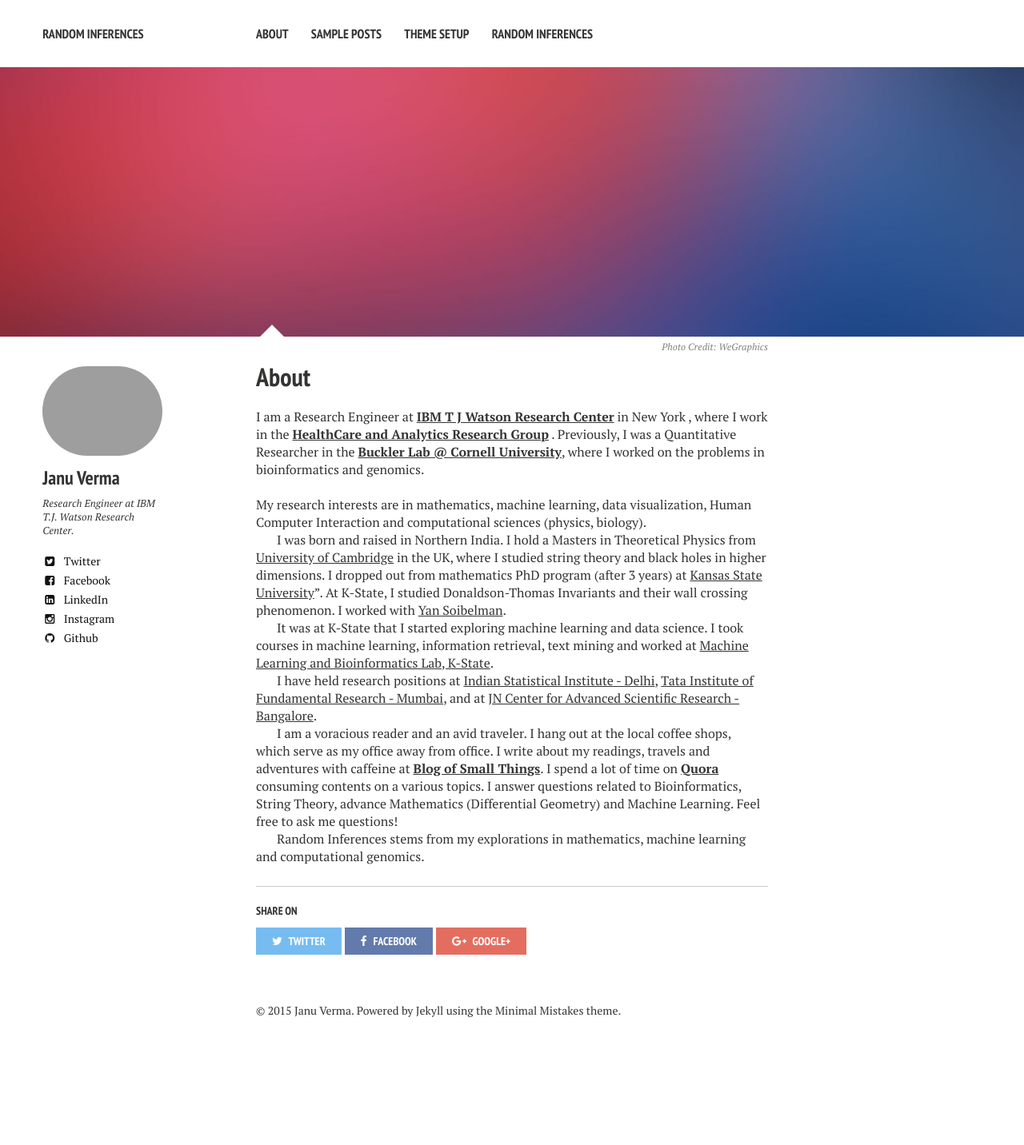
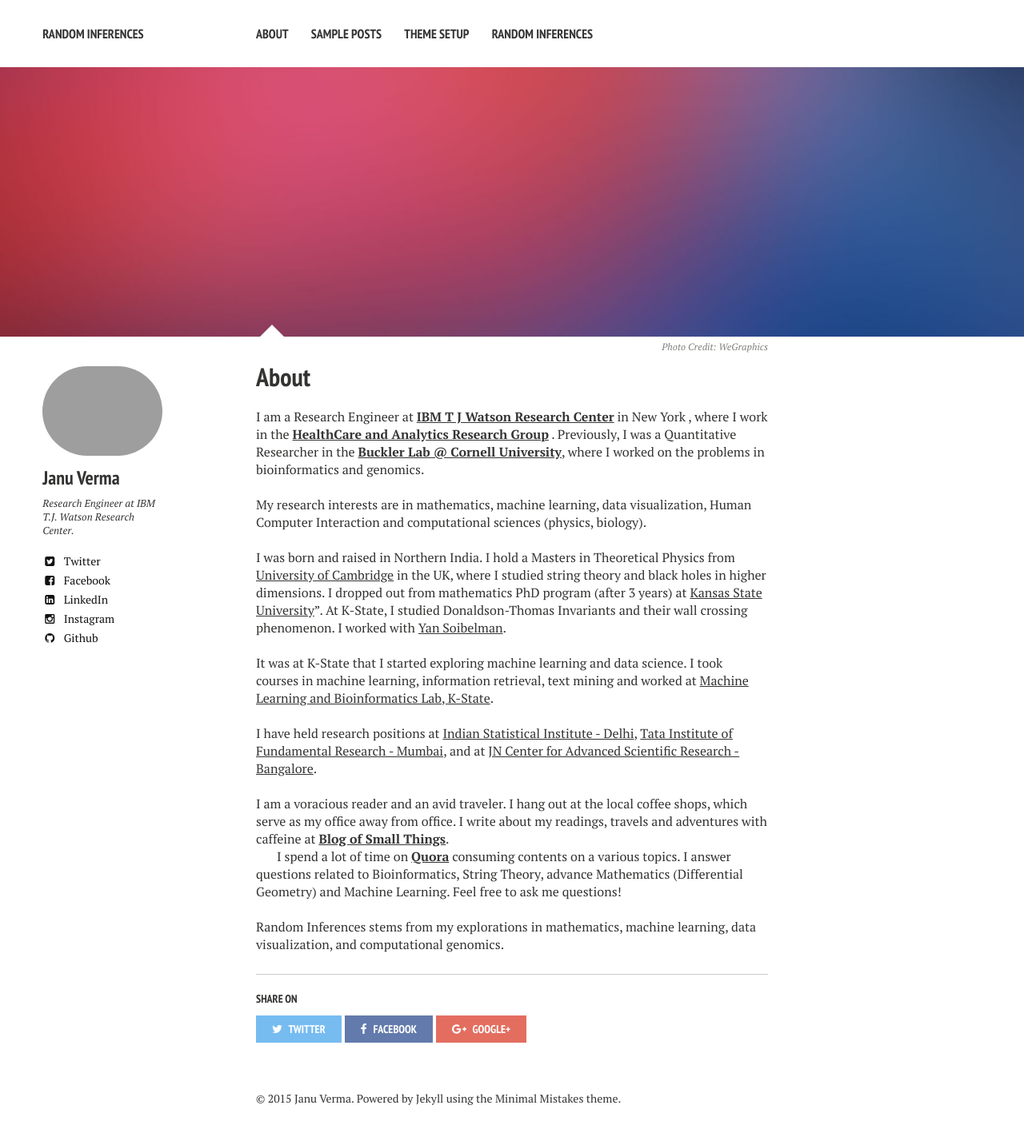
Before and after one commit to Jverma/Jverma.github.io, a Jekyll site: the page built from about/index.md, in a window 1280 px wide. Shown: the whole page at 80% size. Built offline with Jekyll 4.4.1, drawn with Linux system fonts in a browser that asks for light colours; nearby versions of some CDN libraries; before the commit the page ends 1322 px from its top, so only the background shows below that.

Commit message:
about changed 6

```diff
--- a/about/index.md
+++ b/about/index.md
@@ -12,15 +12,15 @@ image:
 I am a Research Engineer at [**IBM T J Watson Research Center**](http://www.research.ibm.com) in New York , where I work in the [**HealthCare and Analytics Research Group**](http://www.research.ibm.com/healthcare/) . Previously, I was a Quantitative Researcher in the [**Buckler Lab @ Cornell University**](http://www.maizegenetics.net), where I worked on the problems in bioinformatics and genomics.
 <br><br>
 My research interests are in mathematics, machine learning, data visualization, Human Computer Interaction and computational sciences (physics, biology).
+<br><br>
+I was born and raised in Northern India. I hold a Masters in Theoretical Physics from [University of Cambridge](https://www.cam.ac.uk) in the UK, where I studied string theory and black holes in higher dimensions. I dropped out from mathematics PhD program (after 3 years) at [Kansas State University](https://www.ksu.edu)". At K-State, I studied Donaldson-Thomas Invariants and their wall crossing phenomenon. I worked with [Yan Soibelman](http://www.math.ksu.edu/~soibel/).
+<br><br>
+It was at K-State that I started exploring machine learning and data science. I took courses in machine learning, information retrieval, text mining and worked at [Machine Learning and Bioinformatics Lab, K-State](http://people.cis.ksu.edu/~dcaragea/mlb/doku.php).
+<br><br>
+I have held research positions at [Indian Statistical Institute - Delhi](http://www.isid.ac.in/), [Tata Institute of Fundamental Research - Mumbai](http://www.theory.tifr.res.in), and at [JN Center for Advanced Scientific Research - Bangalore](http://www.jncasr.ac.in).
+<br><br>
+I am a voracious reader and an avid traveler. I hang out at the local coffee shops, which serve as my office away from office. I write about my readings, travels and adventures with caffeine at [**Blog of Small Things**](http://januverma.tumblr.com/).
 
-
-I was born and raised in Northern India. I hold a Masters in Theoretical Physics from [University of Cambridge](https://www.cam.ac.uk) in the UK, where I studied string theory and black holes in higher dimensions. I dropped out from mathematics PhD program (after 3 years) at [Kansas State University](https://www.ksu.edu)". At K-State, I studied Donaldson-Thomas Invariants and their wall crossing phenomenon. I worked with [Yan Soibelman](http://www.math.ksu.edu/~soibel/).
-
-It was at K-State that I started exploring machine learning and data science. I took courses in machine learning, information retrieval, text mining and worked at [Machine Learning and Bioinformatics Lab, K-State](http://people.cis.ksu.edu/~dcaragea/mlb/doku.php).
-
-I have held research positions at [Indian Statistical Institute - Delhi](http://www.isid.ac.in/), [Tata Institute of Fundamental Research - Mumbai](http://www.theory.tifr.res.in), and at [JN Center for Advanced Scientific Research - Bangalore](http://www.jncasr.ac.in).
-
-I am a voracious reader and an avid traveler. I hang out at the local coffee shops, which serve as my office away from office. I write about my readings, travels and adventures with caffeine at [**Blog of Small Things**](http://januverma.tumblr.com/).
 I spend a lot of time on [**Quora**](https://www.quora.com/Janu-Verma-2) consuming contents on a various topics. I answer questions related to Bioinformatics, String Theory, advance Mathematics (Differential Geometry) and Machine Learning. Feel free to ask me questions!
-
-Random Inferences stems from my explorations in mathematics, machine learning and computational genomics.
+<br><br>
+Random Inferences stems from my explorations in mathematics, machine learning, data visualization, and computational genomics.
```
